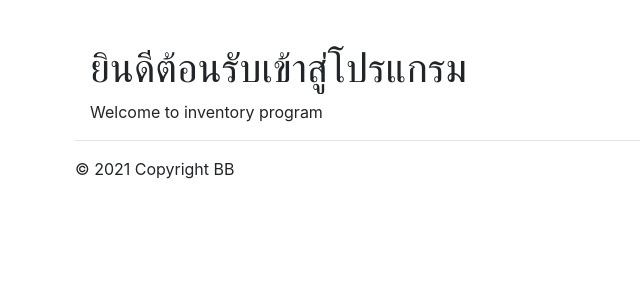
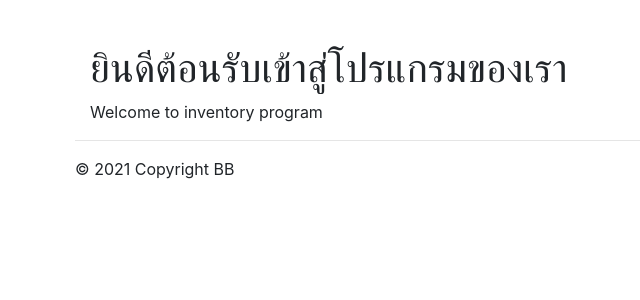
Before and after one commit to maiyalap/djangoinventory, a Django app: page / in a window 1280 px wide. Shown: the part 56-356 px from the top of the page, without its empty margins (10-650 px from the left). Run offline with Django 3.2, Linux system fonts and the light colour scheme; some libraries are stand-ins or nearby versions.

Commit message:
add new message

```diff
--- a/inventory/template/inventory/home.html
+++ b/inventory/template/inventory/home.html
@@ -3,7 +3,7 @@
 
 {% block content %}
 <div class="container">
-  <h1>ยินดีต้อนรับเข้าสู่โปรแกรม</h1>
+  <h1>ยินดีต้อนรับเข้าสู่โปรแกรมของเรา</h1>
   <p>Welcome to inventory program</p>
 </div>
 
```
